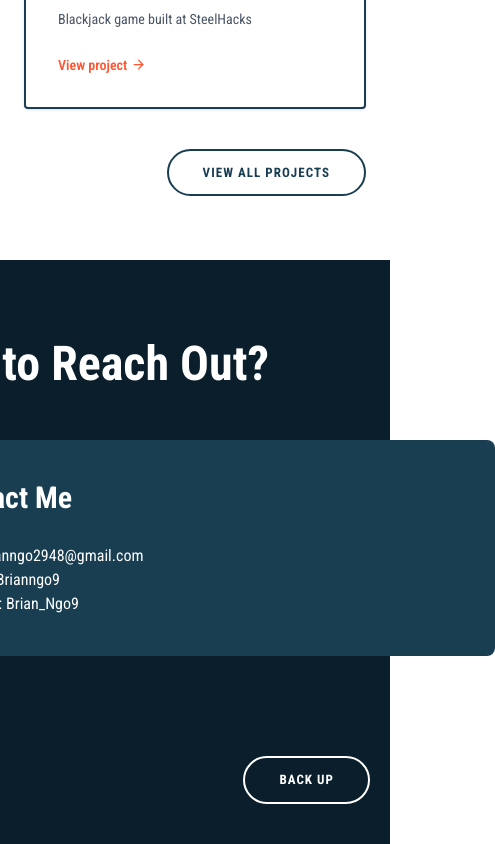
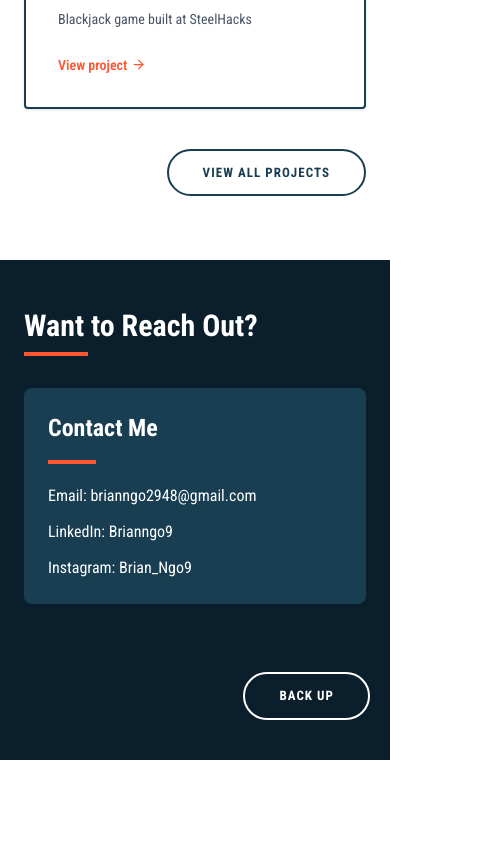
Before and after one commit to BrianCode9/brian-portfolio, a Next.js app: page / in a window 390 px wide. Shown: the part 1685-2529 px from the top of the page, 495 px wide, since content can reach past the window. After the commit the page ends 2445 px from the top, so only its background shows below. Built offline with nearby package versions, Linux system fonts and the light colour scheme.

Commit message:
Fix project dates, rename CPU slug, add sort order, and fix contact layout
Correct dates for CPU (2025-12), Budget Flow (2026-02), and CMOS (2026-04).
Rename vivadocpu slug to simple-cpu. Add Budget Flow repo URL. Add
date-based sort to the projects grid. Fix contact section responsive padding.

```diff
--- a/src/app/projects/page.tsx
+++ b/src/app/projects/page.tsx
@@ -17,7 +17,10 @@ export default function ProjectsPage() {
                 <div className="h-1 w-16 bg-orange-highlight mb-10" />
 
                 <div className="grid grid-cols-1 sm:grid-cols-2 gap-6">
-                    {projects.map((p, i) => (
+                    {[...projects].sort((a, b) => {
+                        if (a.wip !== b.wip) return Number(b.wip) - Number(a.wip);
+                        return (b.date ?? "").localeCompare(a.date ?? "");
+                    }).map((p, i) => (
                         <motion.div
                             key={p.slug}
                             initial={{ opacity: 0, y: 24 }}
--- a/src/components/section/contact-section.tsx
+++ b/src/components/section/contact-section.tsx
@@ -2,25 +2,19 @@ import React from 'react';
 
 const ContactSection = () => {
   return (
-    <div className='bg-[#0a1f2b] p-20 flex justify-center'>
-      <div className='flex flex-col gap-10 text-white'>
+    <div className='bg-[#0a1f2b] px-6 py-12 md:px-16 md:py-20 flex justify-center'>
+      <div className='flex flex-col gap-8 text-white w-full max-w-xl'>
         <div>
-          <div className='text-5xl font-bold mb-2'>Want to Reach Out?</div>
+          <div className='text-3xl md:text-5xl font-bold mb-2'>Want to Reach Out?</div>
           <div className='h-1 w-16 bg-orange-highlight' />
         </div>
-        <div className='flex flex-row gap-10 bg-suit-teal text-white rounded-lg'>
-          <div className='p-10 w-150 gap-5 text-white'>
-            <div className='text-3xl font-bold mb-1'>Contact Me</div>
-            <div className='h-1 w-12 bg-orange-highlight mb-5' />
-            <div>
-              Email: brianngo2948@gmail.com
-            </div>
-            <div>
-              LinkedIn: Brianngo9
-            </div>
-            <div>
-              Instagram: Brian_Ngo9
-            </div>
+        <div className='bg-suit-teal text-white rounded-lg w-full'>
+          <div className='p-6 md:p-10 flex flex-col gap-3'>
+            <div className='text-2xl md:text-3xl font-bold mb-1'>Contact Me</div>
+            <div className='h-1 w-12 bg-orange-highlight mb-2' />
+            <div>Email: brianngo2948@gmail.com</div>
+            <div>LinkedIn: Brianngo9</div>
+            <div>Instagram: Brian_Ngo9</div>
           </div>
         </div>
       </div>
--- a/src/data/projects.ts
+++ b/src/data/projects.ts
@@ -4,6 +4,7 @@ export interface Project {
   description: string;
   featured?: boolean;
   wip?: boolean;
+  date?: string; // "YYYY-MM" — used for sorting only, not displayed
 }
 
 export const projects: Project[] = [
@@ -13,6 +14,7 @@ export const projects: Project[] = [
     description: "Budget tracking web app built at TartanHacks @ CMU",
     featured: true,
     wip: false,
+    date: "2026-02",
   },
   {
     title: "Backyard Blackjack",
@@ -20,13 +22,15 @@ export const projects: Project[] = [
     description: "Blackjack game built at SteelHacks",
     featured: true,
     wip: false,
+    date: "2024-10",
   },
   {
     title: "Simple 8-Bit CPU",
-    slug: "vivadocpu",
+    slug: "simple-cpu",
     description: "Design, simulation, and place & route of an 8-bit CPU on a DE10-Lite FPGA",
     featured: false,
     wip: false,
+    date: "2025-12",
   },
   {
     title: "Custom Keyboard PCB",
@@ -42,4 +46,20 @@ export const projects: Project[] = [
     featured: false,
     wip: true,
   },
+  {
+    title: "Personal Website",
+    slug: "base",
+    description: "This portfolio — built with Next.js, TypeScript, and Tailwind CSS",
+    featured: false,
+    wip: false,
+    date: "2025-06",
+  },
+  {
+    title: "CMOS Inverter & Logic Circuit Design",
+    slug: "cmos-inverter",
+    description: "Simulated a CMOS inverter and designed a multi-transistor logic circuit implementing A+BC",
+    featured: false,
+    wip: false,
+    date: "2026-04",
+  },
 ];
```
